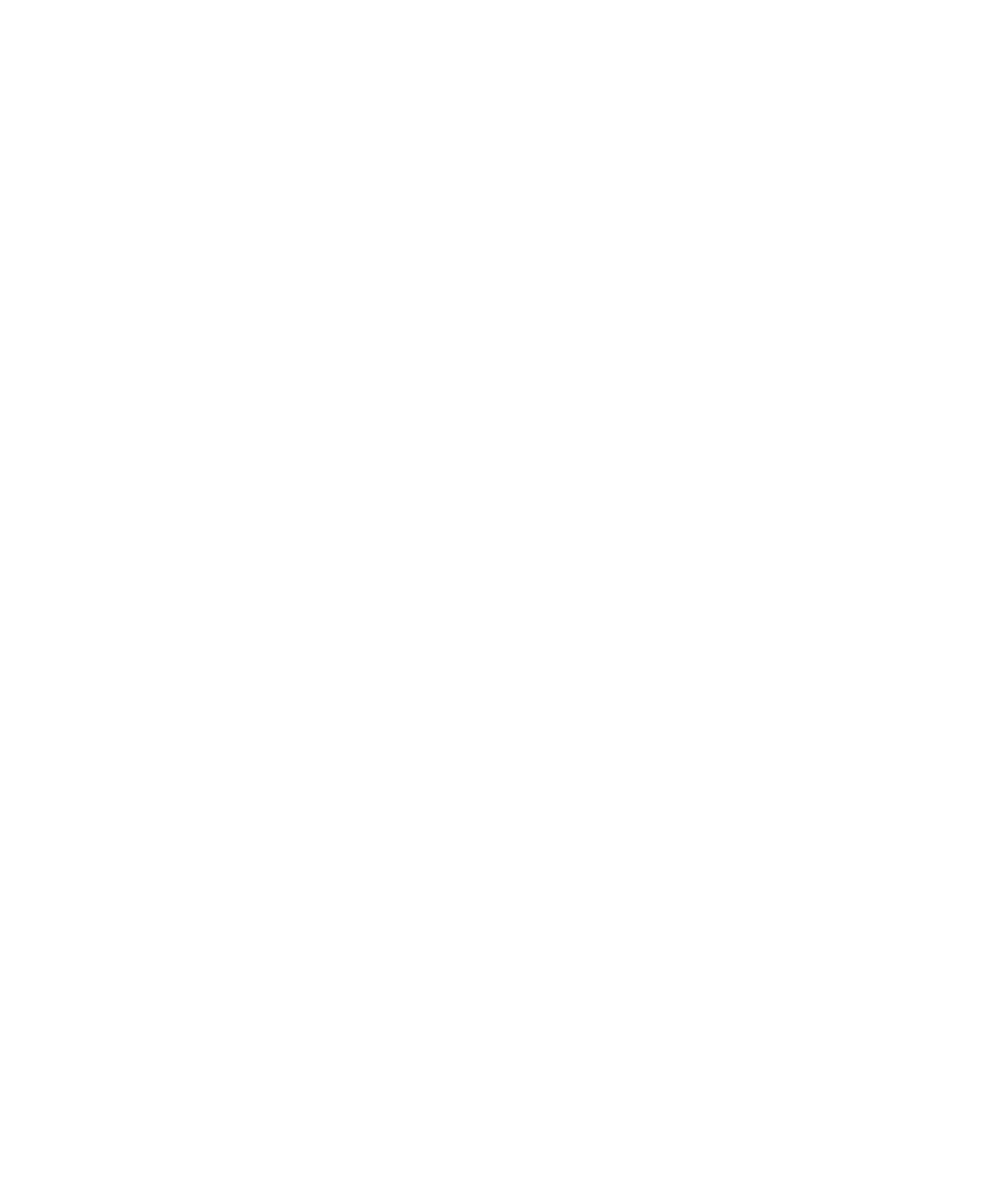
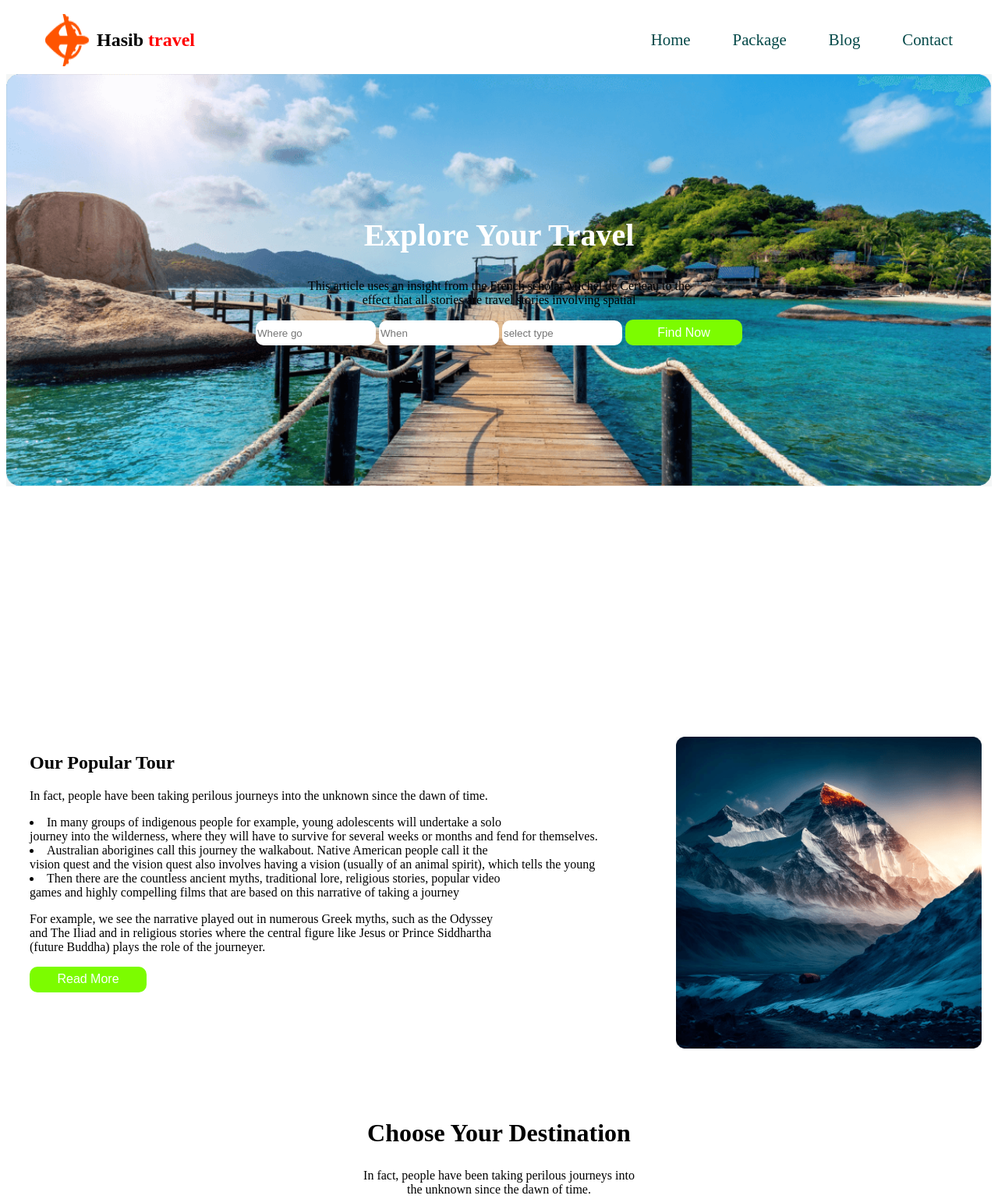
Before and after one commit to hasib6464/Hasib-Travel, a plain HTML site: page index.html in a window 1280 px wide. Shown: the top 1538 px of the page at 78% size. Before the commit the page ends 800 px from the top, so only its background shows below. Drawn offline with Linux system fonts and the light colour scheme.

Commit message:
second commit

```diff
--- a/index.html
+++ b/index.html
@@ -1,20 +1,101 @@
 <!DOCTYPE html>
 <html lang="en">
+
 <head>
     <meta charset="UTF-8">
     <meta name="viewport" content="width=device-width, initial-scale=1.0">
     <title>Hasib Travel</title>
     <link rel="stylesheet" href="style.css">
+    <link rel="preconnect" href="https://fonts.googleapis.com">
+    <link rel="preconnect" href="https://fonts.gstatic.com" crossorigin>
+    <link href="https://fonts.googleapis.com/css2?family=Merriweather+Sans&display=swap" rel="stylesheet">
 </head>
+
 <body>
     <header>
-
+        <nav class="nav-bar">
+            <div class="nav-bar-title">
+                <img src="./image/Group 40071 (2).png">
+                <h1>Hasib <span class="span-title">travel</span></h1>
+            </div>
+            <div class="navigation">
+                <ul>
+                    <a href="">Home</a>
+                    <a href="">Package</a>
+                    <a href="">Blog</a>
+                    <a href="">Contact</a>
+                </ul>
+            </div>
+        </nav>
+        <!-- .........header main ........ -->
+        <section>
+            <div class="header-travel">
+                <h1 class="header-travel-title">Explore Your Travel</h1>
+                <p class="header-travel-articale">This article uses an insight from the French scholar Michel de Certeau
+                    to the<br> effect that all stories are travel stories involving spatial</p>
+                <div class="input-field ">
+                    <input type="text" placeholder="Where go">
+                    <input type="text" placeholder="When">
+                    <input type="text" placeholder="select type">
+                    <button class="btn-field">Find Now</button>
+                </div>
+            </div>
+        </section>
     </header>
     <main>
+        <section>
+            <div class="popular">
+                <div class="tour">
+                    <h1>Our Popular Tour</h1>
+                    <p>In fact, people have been taking perilous journeys into the unknown since the dawn of time.</p>
+                    <li>In many groups of indigenous people for example, young adolescents will undertake a solo <br>
+                        journey into the wilderness, where they will have to survive for several weeks or months and
+                        fend for themselves.</li>
+                    <li>Australian aborigines call this journey the walkabout. Native American people call it the <br>
+                        vision quest and the vision quest also involves having a vision (usually of an animal spirit),
+                        which tells the young </li>
+                    <li>Then there are the countless ancient myths, traditional lore, religious stories, popular
+                        video<br> games and highly compelling films that are based on this narrative of taking a journey
+                    </li>
+                    <p>For example, we see the narrative played out in numerous Greek myths, such as the Odyssey<br> and
+                        The Iliad and in religious stories where the central figure like Jesus or Prince Siddhartha<br>
+                        (future Buddha) plays the role of the journeyer.</p>
+                    <button class="btn-field">Read More</button>
+                </div>
+                <div class="tour-img">
+                    <img src="image/Rectangle 4.png">
+                </div>
+            </div>
+        </section>
 
+        <!-- ..........picture section....... -->
+
+        <section>
+            <div class="destination">
+                <h1 class="destination-title">Choose Your Destination</h1>
+                <p>In fact, people have been taking perilous journeys into<br> the unknown since the dawn of time.</p>
+            </div>
+            <div class="des-photo">
+                <div>
+                    <img src="image/Rectangle 5.png">
+                    <img src="image/Rectangle 8.png">
+                </div>
+                <div>
+                    <img src="image/Rectangle 6.png">
+                    <img src="image/Rectangle 7.png">
+                    <img src="image/Rectangle 9.png">
+                </div>
+                <div>
+                    <img src="image/Rectangle 10.png">
+                    <img src="image/Rectangle 11.png">
+                </div>
+
+            </div>
+        </section>
     </main>
     <footer>
 
     </footer>
 </body>
+
 </html>
--- a/style.css
+++ b/style.css
@@ -0,0 +1,92 @@
+*body{
+    font-family: 'Merriweather Sans', sans-serif;
+}
+
+.nav-bar-title{
+    display: flex;
+}
+.nav-bar-title img{
+    padding-right: 10px;
+}
+.span-title{
+color:red;
+}
+.nav-bar{
+    display: flex;
+    justify-content: space-between;
+    align-items: center;
+    padding:10px 50px
+
+}
+.navigation ul>a{
+
+    text-decoration: none;
+    color:rgb(5, 73, 73);
+    padding-left: 50px;
+    font-size:1.3rem;
+}
+
+/* ...........header main section......... */
+
+.header-travel{
+    background-image: url(./image/Group\ 13\ \(1\)\ \(1\).png);
+    background-repeat: no-repeat;
+    background-size: 100%;
+    height:700px;
+}
+.header-travel{
+    text-align: center;
+    padding-top: 150px;
+}
+.header-travel-title{
+    color: white;
+    font-size:2.5rem;
+}
+.header-travel-articale{
+    color:black;
+}
+.input-field input{
+    height: 30px;
+    width: 150px;
+    border-radius: 10px;
+    border: 0;
+}
+.btn-field{
+    height: 33px;
+    width: 150px;
+    color: white;
+    background-color:lawngreen;
+    border-radius: 10px;
+    border: 0;
+    font-size:1rem;
+}
+
+
+/* ...........popular tour.......... */
+.popular{
+    display: flex;
+
+
+}
+.tour{
+    padding-left: 30px;
+
+}
+.tour-img img{
+    padding-left: 100px;
+    height: 400px;
+
+}
+
+/* ............choose destination........ */
+
+.destination{
+    text-align: center;
+    padding-top: 60px;
+}
+.destination-title{
+    font-size: 2rem;
+}
+.des-photo{
+    text-align: center;
+}
```
Also changed, not shown: image/Group 13 (1) (1).png (added), image/Group 39.png (added), image/Group 40.png (added), image/Group 40071 (2).png (added), image/Group 40089.png (added), image/Rectangle 10.png (added), image/Rectangle 11.png (added), image/Rectangle 4.png (added), image/Rectangle 5.png (added), image/Rectangle 6.png (added), image/Rectangle 7.png (added), image/Rectangle 8 (1).png (added), image/Rectangle 8.png (added), image/Rectangle 9.png (added).
